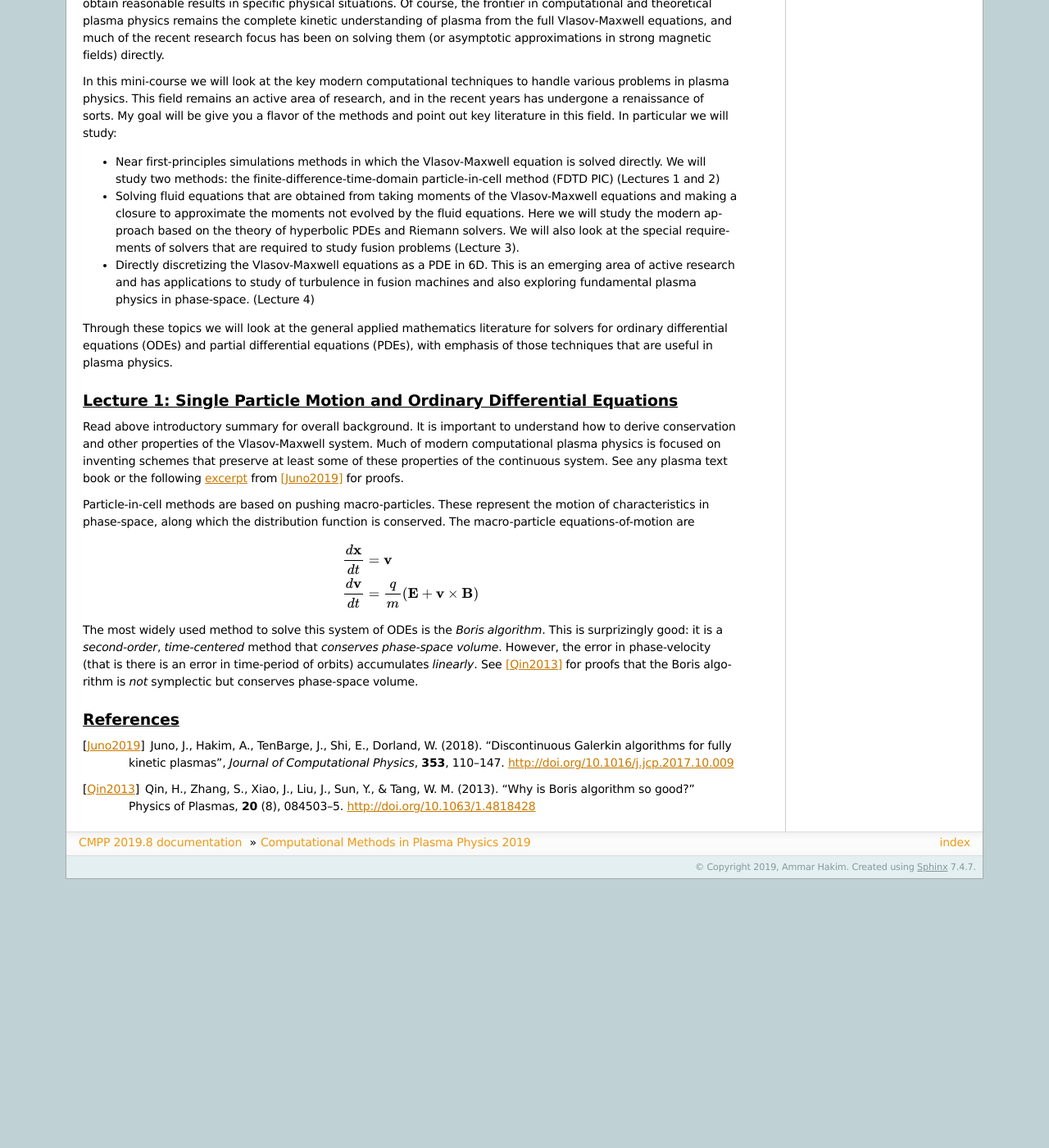
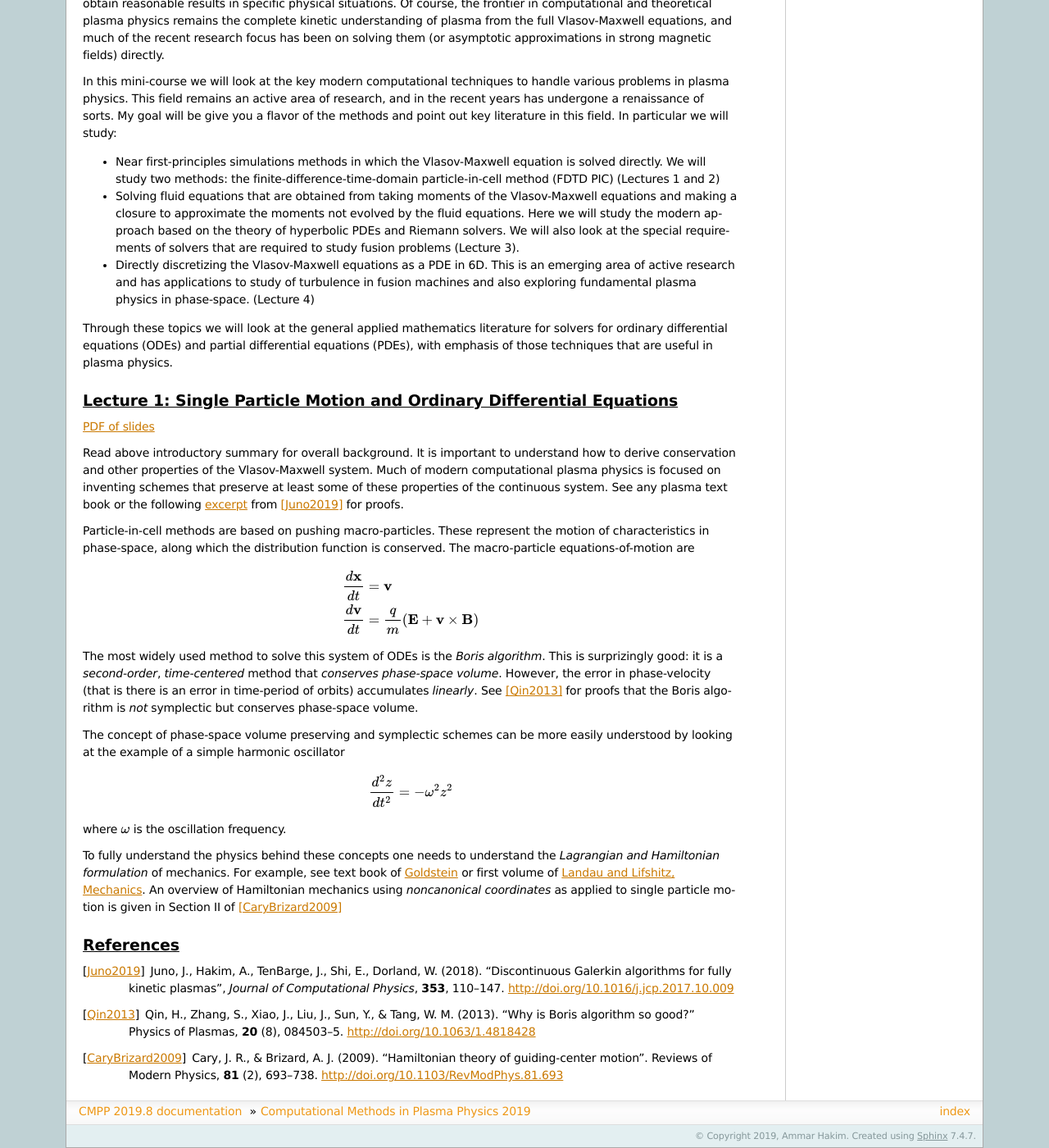
Before and after one commit to ammarhakim/summer-school-cmpp, a Sphinx documentation site: the page built from source/index.rst, in a window 1280 px wide and 1400 px high, scrolled down 851 px. Shown: the whole window at 82% size. Built offline with Sphinx 7.4.7, drawn with Linux system fonts in a browser that asks for light colours; before the commit the page ends 1923 px from its top, so only the background shows below that.

Commit message:
More work on lecture 1

```diff
--- a/source/index.rst
+++ b/source/index.rst
@@ -91,6 +91,8 @@ techniques that are useful in plasma physics.
 Lecture 1: Single Particle Motion and Ordinary Differential Equations
 ---------------------------------------------------------------------
 
+`PDF of slides <./_static/lec1.pdf>`_
+
 Read above introductory summary for overall background. It is
 important to understand how to derive conservation and other
 properties of the Vlasov-Maxwell system. Much of modern computational
@@ -117,6 +119,25 @@ the error in phase-velocity (that is there is an error in time-period
 of orbits) accumulates *linearly*. See [Qin2013]_ for proofs that the
 Boris algorithm is *not* symplectic but conserves phase-space volume.
 
+The concept of phase-space volume preserving and symplectic schemes
+can be more easily understood by looking at the example of a simple
+harmonic oscillator
+
+.. math::
+
+   \frac{d^2z}{dt^2} = -\omega^2 z^2
+
+where :math:`\omega` is the oscillation frequency.
+
+To fully understand the physics behind these concepts one needs to
+understand the *Lagrangian and Hamiltonian formulation* of
+mechanics. For example, see text book of `Goldstein
+<https://www.amazon.com/Classical-Mechanics-Pearson-New-International/dp/1292026553>`_
+or first volume of `Landau and Lifshitz, Mechanics
+<https://archive.org/details/Mechanics_541>`_. An overview of
+Hamiltonian mechanics using *noncanonical coordinates* as applied to
+single particle motion is given in Section II of [CaryBrizard2009]_
+
 References
 ----------
 
@@ -128,3 +149,8 @@ References
 .. [Qin2013] Qin, H., Zhang, S., Xiao, J., Liu, J., Sun, Y., &
    Tang, W. M. (2013). "Why is Boris algorithm so good?"  Physics of
    Plasmas, **20** (8), 084503–5. http://doi.org/10.1063/1.4818428
+
+.. [CaryBrizard2009] Cary, J. R., &
+   Brizard, A. J. (2009). "Hamiltonian theory of guiding-center
+   motion". Reviews of Modern Physics, **81** (2),
+   693–738. http://doi.org/10.1103/RevModPhys.81.693
```
Also changed, not shown: 1 other file.
